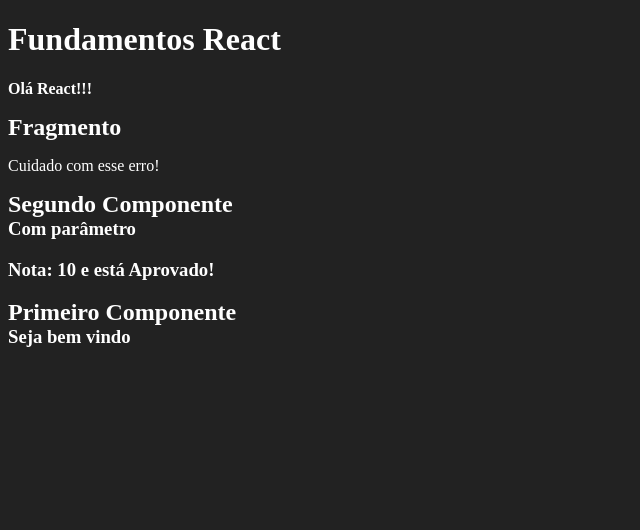
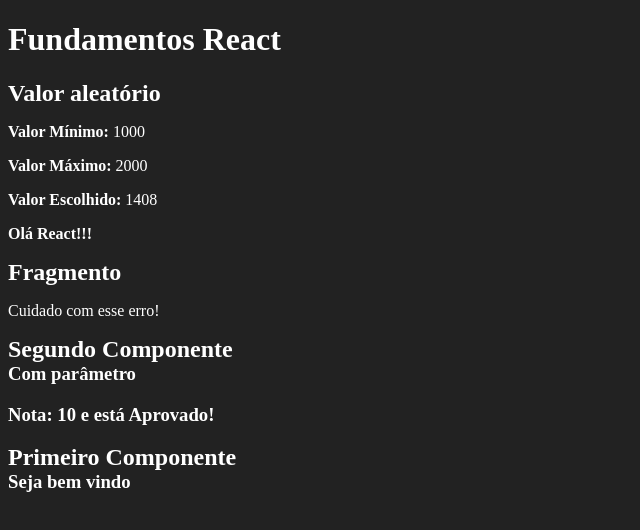
Before and after one commit to JoanPedro/Projetos-PoC-React, a React (Create React App) app in the folder fundamentos-react/: page / in a window 1280 px wide. Shown: the top 530 px of the page, without its empty margins (0-640 px from the left). Built offline with nearby package versions, Linux system fonts and the light colour scheme.

Commit message:
Componente Número Aleatório

```diff
--- a/fundamentos-react/src/App.jsx
+++ b/fundamentos-react/src/App.jsx
@@ -2,12 +2,17 @@
 import Primeiro from './components/basics/Primeiro';
 import Fragmento from './components/basics/Fragments';
 import SegundoComParametro from './components/basics/SegundoComParametro';
+import Aleatorio from './components/basics/Aleatorio';
 
 export default _ => {
   const tag = <strong>Olá React!!!</strong>;
   return (
     <div>
       <h1>Fundamentos React</h1>
+      < Aleatorio
+      min = { 1000 }
+      max = { 2000 }
+      />
       { tag }
       <p />
       <Fragmento />
--- /dev/null
+++ b/fundamentos-react/src/components/basics/Aleatorio.jsx
@@ -0,0 +1,16 @@
+import React from 'react';
+
+export default (props) => {
+  const {min, max} = props
+  const aleatorio = parseInt(
+    Math.random() * (max - min) + min
+  )
+    return (
+    <div>
+      <h2>Valor aleatório</h2>
+      <p><strong>Valor Mínimo: </strong>{min}</p>
+      <p><strong>Valor Máximo: </strong>{max}</p>
+      <p><strong>Valor Escolhido: </strong>{aleatorio}</p>
+    </div>
+  )
+}
```
